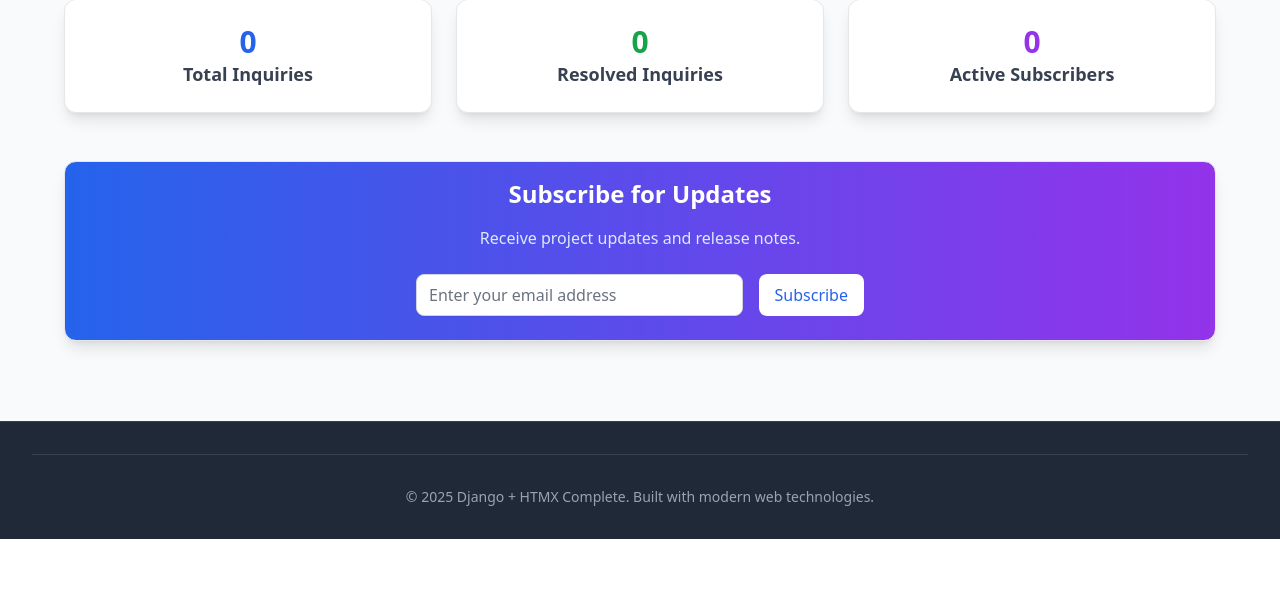
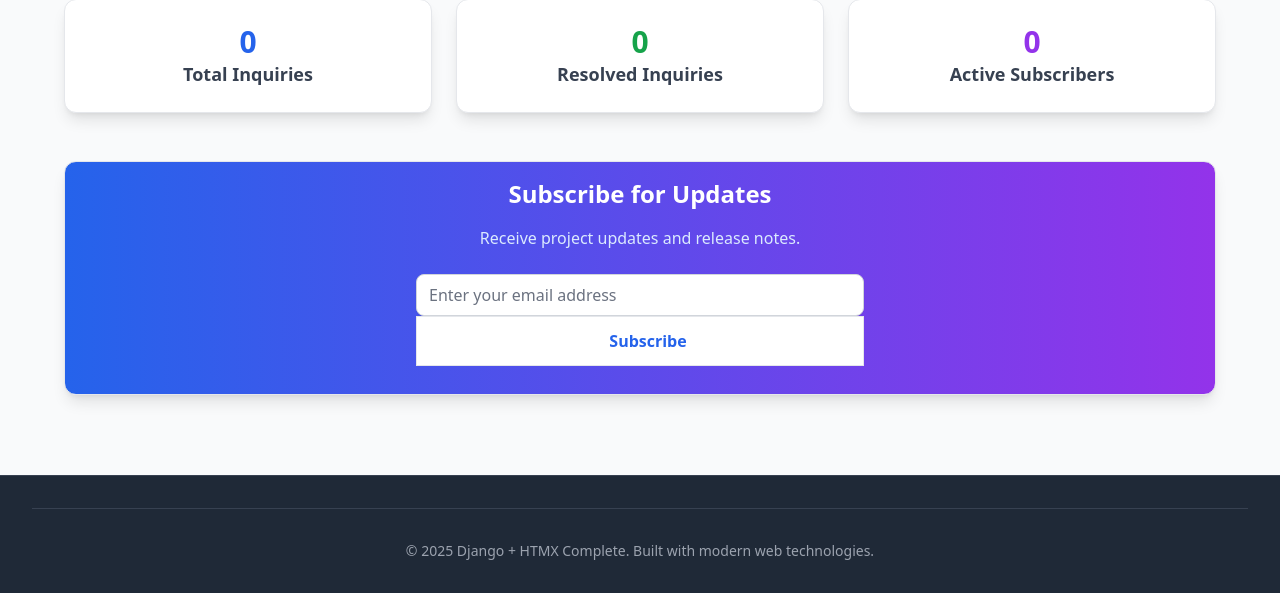
Before and after one commit to ysalha2003/django-htmx-realtime, a Django app: page / in a window 1280 px wide. Shown: the part 274-867 px from the top of the page. Before the commit the page ends 813 px from the top, so only its background shows below. Run offline with Django 5.2, Linux system fonts and the light colour scheme; data that the repository does not hold is empty.

Commit message:
Update newsletter_form.html

```diff
--- a/templates/partials/newsletter_form.html
+++ b/templates/partials/newsletter_form.html
@@ -1,9 +1,69 @@
-<form hx-post="{% url 'core:newsletter_subscribe' %}" hx-target="#newsletter-section" hx-swap="innerHTML" class="max-w-md mx-auto" novalidate>
-    {% csrf_token %}
-    <div class="flex gap-4">
-        {{ newsletter_form.email }}
-        <button type="submit" class="btn-secondary bg-white text-blue-600 hover:bg-gray-100">Subscribe</button>
+<div class="relative">
+    <!-- Loading overlay -->
+    <div class="htmx-indicator loading-overlay">
+        <div class="loading-spinner"></div>
     </div>
-    <div id="newsletter-validation" class="text-center mt-2 text-white"></div>
-    {% if newsletter_form.email.errors %}<div class="validation-error mt-2 text-white">{{ newsletter_form.email.errors|first }}</div>{% endif %}
-</form>
+
+    <form hx-post="{% url 'core:newsletter_subscribe' %}"
+          hx-target="#newsletter-section"
+          hx-swap="innerHTML"
+          hx-indicator=".loading-overlay"
+          class="max-w-md mx-auto"
+          novalidate>
+        {% csrf_token %}
+
+        <div class="flex flex-col sm:flex-row gap-3">
+            <!-- Email Input -->
+            <div class="flex-1">
+                {{ newsletter_form.email }}
+            </div>
+
+            <!-- Subscribe Button -->
+            <div class="flex-shrink-0">
+                <button type="submit" class="btn w-full sm:w-auto bg-white text-blue-600 hover:bg-gray-100 border border-white/20 font-semibold px-6 py-3 min-h-[44px]">
+                    <span class="flex items-center justify-center">
+                        <svg class="htmx-indicator w-4 h-4 mr-2" fill="none" stroke="currentColor" viewBox="0 0 24 24">
+                            <path stroke-linecap="round" stroke-linejoin="round" stroke-width="2" d="M12 19l9 2-9-18-9 18 9-2zm0 0v-8"/>
+                        </svg>
+                        Subscribe
+                    </span>
+                </button>
+            </div>
+        </div>
+
+        <!-- Validation Messages -->
+        <div id="newsletter-validation" class="validation-container mt-3 text-center"></div>
+
+        {% if newsletter_form.email.errors %}
+            <div class="validation-message validation-error mt-3 text-center text-white">
+                <svg fill="currentColor" viewBox="0 0 20 20" class="w-4 h-4 mr-2 flex-shrink-0">
+                    <path fill-rule="evenodd" d="M18 10a8 8 0 11-16 0 8 8 0 0116 0zm-7 4a1 1 0 11-2 0 1 1 0 012 0zm-1-9a1 1 0 00-1 1v4a1 1 0 102 0V6a1 1 0 00-1-1z" clip-rule="evenodd"/>
+                </svg>
+                <span>{{ newsletter_form.email.errors|first }}</span>
+            </div>
+        {% endif %}
+    </form>
+</div>
+
+<script>
+// Enhanced newsletter form interactions
+document.addEventListener('DOMContentLoaded', function() {
+    const form = document.querySelector('#newsletter-section form');
+    if (!form) return;
+
+    // Add loading state to button on submit
+    form.addEventListener('submit', function(e) {
+        const button = form.querySelector('button[type="submit"]');
+        if (button && !button.disabled) {
+            button.classList.add('btn-loading');
+            button.disabled = true;
+
+            // Re-enable after timeout as fallback
+            setTimeout(() => {
+                button.classList.remove('btn-loading');
+                button.disabled = false;
+            }, 10000);
+        }
+    });
+});
+</script>
```
